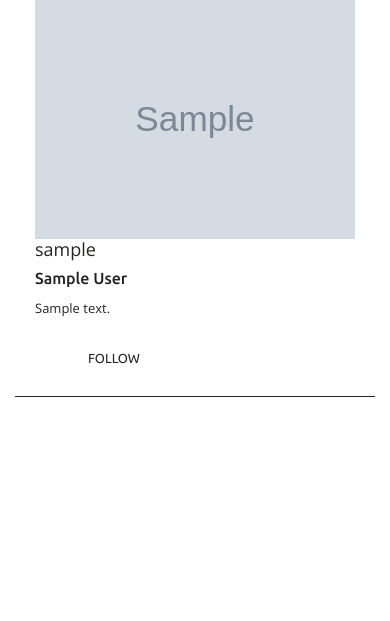
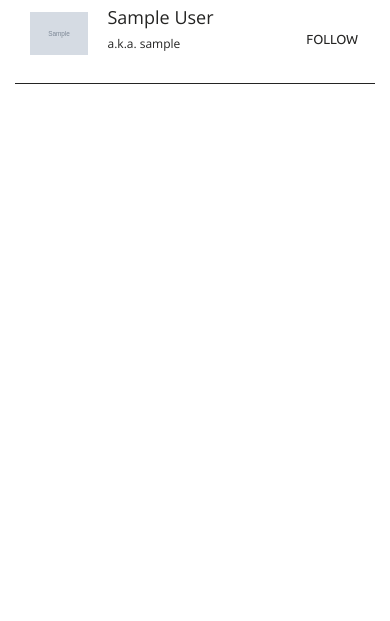
Before and after one commit to tacro/rhyme-pjt, a Django app: page /rhymers/1/follows in a window 390 px wide. Shown: the part 61-682 px from the top of the page. Run offline with Django 3.2, Linux system fonts and the light colour scheme; tables that the repository leaves empty hold one stand-in row (values such as "Sample post"); grey boxes marked "Sample" are stand-in pictures; some libraries are stand-ins or nearby versions.

Commit message:
make /users/ responsive

```diff
--- a/users/static/users/css/users-responsive.css
+++ b/users/static/users/css/users-responsive.css
@@ -50,6 +91,33 @@
   #user-info a {
     font-size: 12px;
   }
+
+  /* f/f */
+  .user-summary img {
+    width: 60px;
+    object-fit: contain;
+  }
+
+  #user-summary-center h5{
+    font-size: 18px;
+  }
+
+  #user-summary-center h6{
+    font-size: 12px;
+  }
+
+  #user-summary-center {
+    padding: 8px 0 5px 0;
+  }
+
+  #user-summary-right{
+    padding: 18px 0 5px 0;
+  }
+
+  #user-summary-right .btn-yellow{
+    padding: 8px 15px;
+  }
+
 }
 
 @media (max-width: 320px) {
--- a/users/static/users/css/users.css
+++ b/users/static/users/css/users.css
@@ -42,12 +42,14 @@
   font-size: 20px;
 }
 
-#user-info .btn-yellow {
+#user-info .btn-yellow,
+#user-summary-right .btn-yellow{
   color: #FFCF35;
   border: 1px solid #FFCF35;
 }
 
-#user-info .btn-yellow:hover, .btn-yellow:focus {
+#user-info .btn-yellow:hover, .btn-yellow:focus,
+#user-summary-right .btn-yellow:hover, .btn-yellow:focus {
   color: #fff;
   background-color: #FFCF35;
   border: 1px solid #FFCF35;
@@ -112,6 +114,8 @@
 
 #post-rhymer h6 {
   color: #B4B8C5;
+  font-weight: 300;
+  font-family: "Open Sans", "游ゴシック Medium", "游ゴシック体", "Yu Gothic Medium", YuGothic, "ヒラギノ角ゴ ProN", "Hiragino Kaku Gothic ProN", "メイリオ", Meiryo, "ＭＳ Ｐゴシック", "MS PGothic", sans-serif;
 }
 
 #post-body p {
@@ -131,6 +135,7 @@
   width: 100%;
   height: 100%;
   object-fit: cover;
+  margin-right: 5px;
 }
 
 .user-summary {
@@ -145,8 +150,13 @@
 
 .user-summary h6 {
   font-size: 16px;
+  font-family: "Open Sans", "游ゴシック Medium", "游ゴシック体", "Yu Gothic Medium", YuGothic, "ヒラギノ角ゴ ProN", "Hiragino Kaku Gothic ProN", "メイリオ", Meiryo, "ＭＳ Ｐゴシック", "MS PGothic", sans-serif;
 }
 
-.user-summary .follow-btn{
-  vertical-align: middle;
+#user-summary-center {
+  padding: 20px 0 5px 0;
 }
+
+#user-summary-right{
+  padding: 30px 0 5px 0;
+}
--- a/users/templates/users/edit.html
+++ b/users/templates/users/edit.html
@@ -7,8 +7,7 @@
 {% block content %}
 
 <section id="edit-user">
-  <div class="content-box-lg">
-    <h4 class="text-center">Edit info</h4>
+    <h3 class="text-center">Edit info</h3>
     <form method="post" action="{% url 'edit' user.id %}" enctype="multipart/form-data">
       {% csrf_token %}
       <div class="container">
@@ -43,7 +42,7 @@
             </div>
           </div>
 
-          <div class="col-12 col-md-6">
+          <div class="col-12">
             <div class="form-group">
               <label for="email" class="form-control-label">Email :</label>
               <input type="email" class="form-control" name="email">
@@ -57,7 +56,6 @@
         </div>
       </div>
     </form>
-  </div>
 </section>
 
 
--- a/users/templates/users/show_follows.html
+++ b/users/templates/users/show_follows.html
@@ -3,6 +3,8 @@
 {% block css %}
   <!-- Stylesheet for users app -->
   <link rel="stylesheet" href="{% static 'users/css/users.css' %}">
+  <link rel="stylesheet" href="{% static 'users/css/users-responsive.css' %}">
+
 {% endblock %}
 {% block content %}
 
@@ -11,33 +13,38 @@
     {% for followee in followees %}
     <div class="user-summary">
       <div class="row">
-        <div class="col-md-2">
+        <div class="offset-lg-1"></div>
+        <div class="col-3 col-sm-2 col-lg-2">
           <a href="{% url 'detail' followee.id %}">
             {% if followee.icon %}
-              <img src="{{ followee.icon.url }}" alt="icon" class="img-fluid">
+              <img src="{{ followee.icon.url }}" alt="icon" class="img-fluid float-right">
             {% else %}
-              <img src="{% static "users/img/default_icon.png" %}" alt="icon" class="img-fluid">
+              <img src="{% static "users/img/default_icon.png" %}" alt="icon" class="img-fluid float-right">
             {% endif %}
           </a>
         </div>
-        <div class="col-md-7">
+        <div id="user-summary-center" class="col-5 col-sm-6 col-lg-5">
           <a href="{% url 'detail' followee.id %}">
-            <h5>{{ followee.username }}</h5>
-            <h6>{{ followee.mcname }}</h6>
-            <p>{{ followee.biography }}</p>
+              {% if followee.mcname %}
+              <h5>{{ followee.mcname }}</h5>
+              <h6>a.k.a. {{ followee.username }}</h6>
+              {% else %}
+              <h5>{{ followee.username }}</h5>
+              {% endif %}
           </a>
         </div>
-        <div class="col-md-3">
+        <div class="col-4" id="user-summary-right">
           <div class="follow-btn">
             {% if followee != request.user %}
               {% if followee in request.user.get_follows %}
-                <a href="{% url 'unfollow' followee.id %}" class="btn btn-general" type="submit" role="button" value="following">following</a>
+                <a href="{% url 'unfollow' followee.id %}" class="btn btn-general btn-yellow" role="button" value="following">following</a>
               {% else %}
-                <a href="{% url 'follow' followee.id %}" class="btn btn-general" type="submit" role="button" value="follow">follow</a>
+                <a href="{% url 'follow' followee.id %}" class="btn btn-general" role="button" value="follow">follow</a>
               {% endif %}
             {% endif %}
           </div>
         </div>
+        <div class="offset-lg-1"></div>
       </div>
     </div>
     {% endfor %}
--- a/verses/static/verses/css/verses.css
+++ b/verses/static/verses/css/verses.css
@@ -102,6 +102,8 @@
 
 #verse-rhymer h6 {
   color: #B4B8C5;
+  font-weight: 300;
+  font-family: "Open Sans", "游ゴシック Medium", "游ゴシック体", "Yu Gothic Medium", YuGothic, "ヒラギノ角ゴ ProN", "Hiragino Kaku Gothic ProN", "メイリオ", Meiryo, "ＭＳ Ｐゴシック", "MS PGothic", sans-serif;
 }
 
 #verse-body p {
```
Also changed, not shown: other parts of users/static/users/css/users-responsive.css (+70 -1 lines), users/templates/users/show_followers.html (+17 -10 lines).
